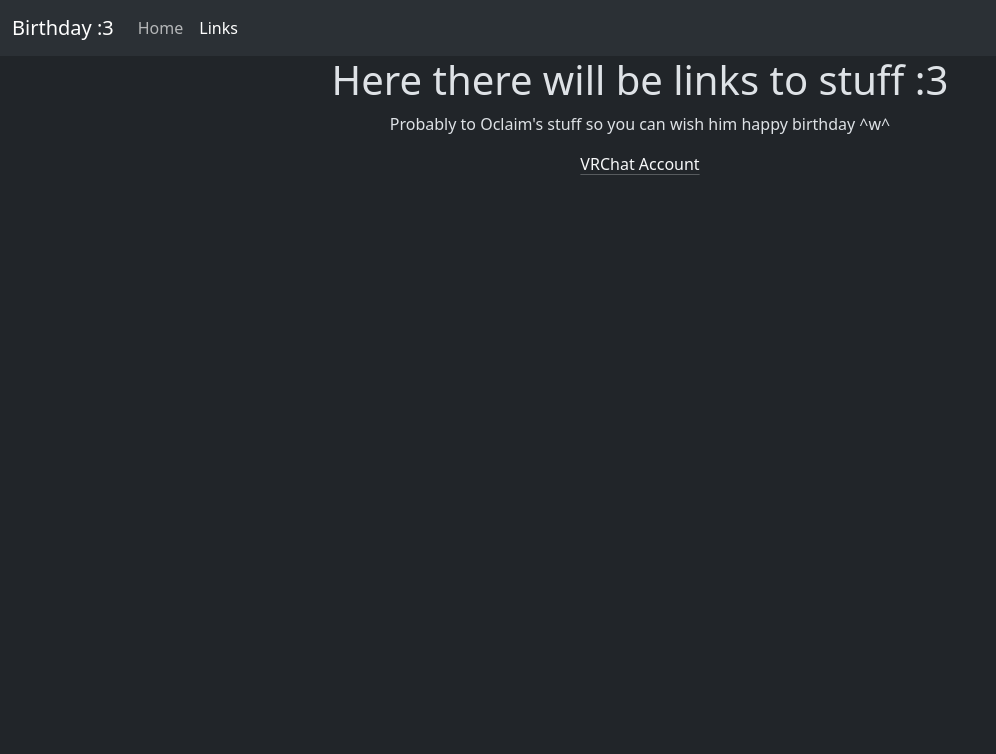
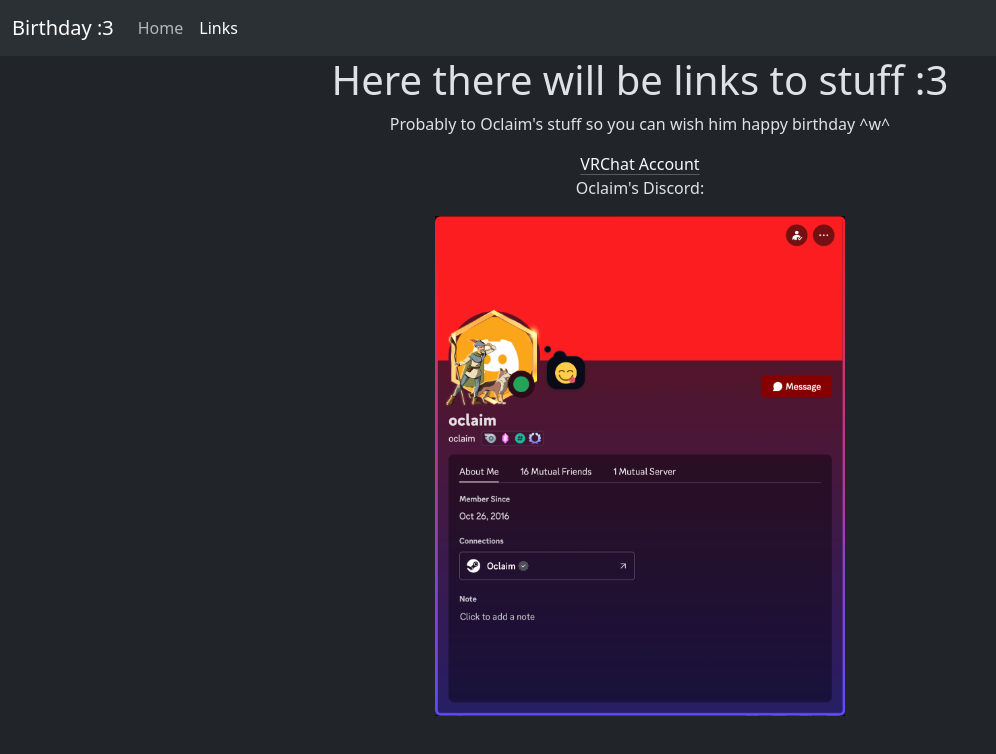
Before and after one commit to OclaimsBirthday/OclaimsBirthday.github.io, a plain HTML site: page HTML/Links.html in a window 1280 px wide. Shown: the whole page, without its empty margins (0-996 px from the left). Drawn offline with nearby package versions, Linux system fonts and the light colour scheme.

Commit message:
Added oclaim's discord

```diff
--- a/HTML/Links.html
+++ b/HTML/Links.html
@@ -33,6 +33,10 @@
     <p class="text-center">Probably to Oclaim's stuff so you can wish him happy birthday ^w^</p>
     <div class="text-center ">
         <a href="https://vrchat.com/home/user/usr_52e93d64-fa2d-497e-b6f7-48767e35d55d" target="_blank" class="link-light link-offset-2 link-underline-opacity-25 link-underline-opacity-100-hover">VRChat Account</a>
+        <br>
+        <p>Oclaim's Discord:</p>
+        <img src="/Images/Oclaim-Discord.png" alt="Oclaim's discord profile :D" class="w-auto" style="height: 500px;">
+
     </div>
 </body>
 </html>
```
Also changed, not shown: Images/Oclaim-Discord.png (added).
